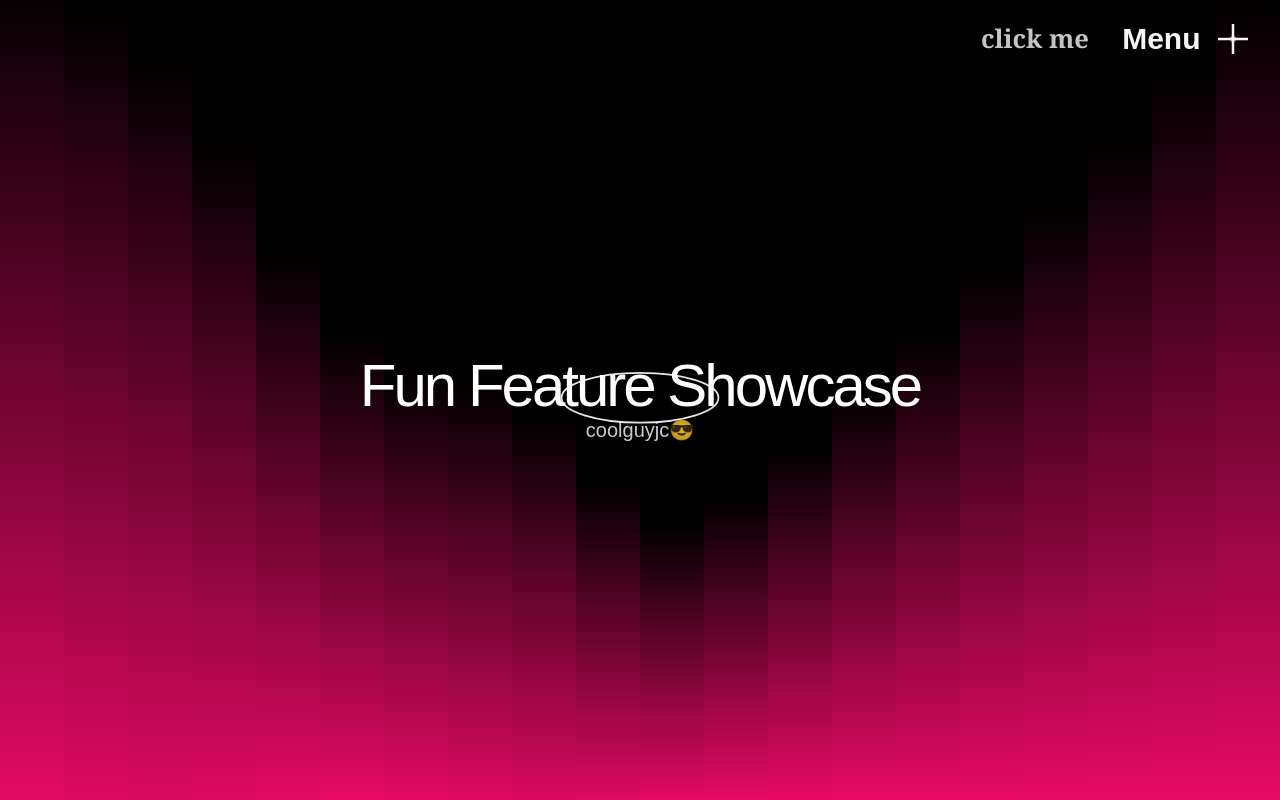
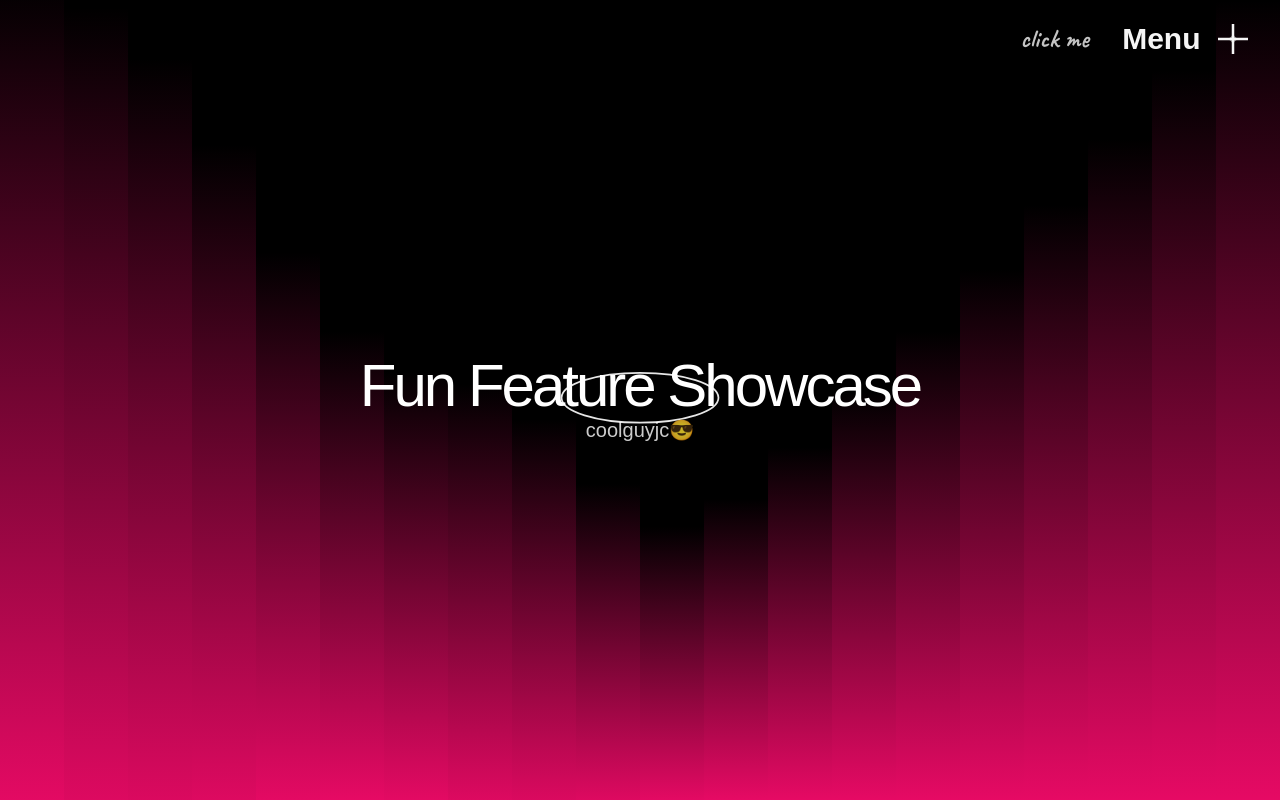
Before and after one commit to jaivanshchawla/FUNshowcase, a Next.js app: page / in a window 1280 px wide. Built offline with nearby package versions, Linux system fonts and the light colour scheme; a web font is replaced by a local one.

Commit message:
fix: move Google Fonts @import to top of globals.css to satisfy CSS ordering

```diff
--- a/src/app/globals.css
+++ b/src/app/globals.css
@@ -1,7 +1,7 @@
+@import url("https://fonts.googleapis.com/css2?family=Caveat:wght@400..700&family=Inter:ital,opsz,wght@0,14..32,100..900;1,14..32,100..900&display=swap");
 @import "tailwindcss";
 @import "tw-animate-css";
 @import "shadcn/tailwind.css";
-@import url("https://fonts.googleapis.com/css2?family=Caveat:wght@400..700&family=Inter:ital,opsz,wght@0,14..32,100..900;1,14..32,100..900&display=swap");
 
 @custom-variant dark (&:is(.dark *));
 
```
